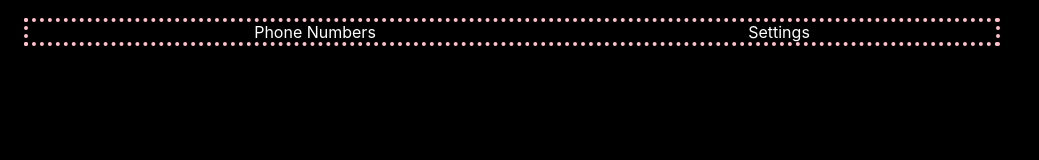
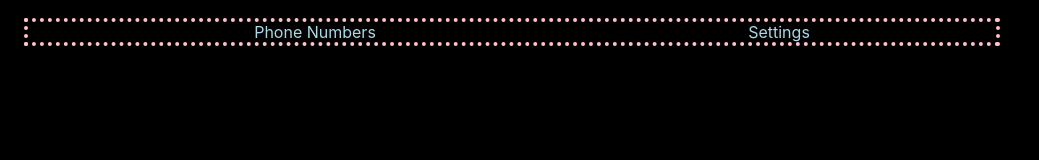
Before and after one commit to SeanDez/callTrackVoipFrontEnd, a React (Create React App) app: page / in a window 1280 px wide. Shown: the top 160 px of the page, without its empty margins (0-1039 px from the left). Built offline with nearby package versions, Linux system fonts and the light colour scheme.

Commit message:
small package.json change

```diff
--- a/package.json
+++ b/package.json
@@ -7,7 +7,6 @@
     "@testing-library/jest-dom": "^4.2.4",
     "@testing-library/react": "^9.5.0",
     "@testing-library/user-event": "^7.2.1",
-    "@types/recharts": "^1.8.14",
     "react": "^16.13.1",
     "react-dom": "^16.13.1",
     "react-router-dom": "^5.2.0",
@@ -22,6 +21,7 @@
     "@types/react": "^16.9.43",
     "@types/react-dom": "^16.9.8",
     "@types/react-router-dom": "^5.1.5",
+    "@types/recharts": "^1.8.14",
     "@types/styled-components": "^5.1.1"
   },
   "scripts": {
--- a/src/App.css
+++ b/src/App.css
@@ -1,6 +1,6 @@
 * {
   background-color: black;
-  color: white;
+  color: lightblue;
 }
 
 h1, h2, h3, h4, h5, h6 {
```
